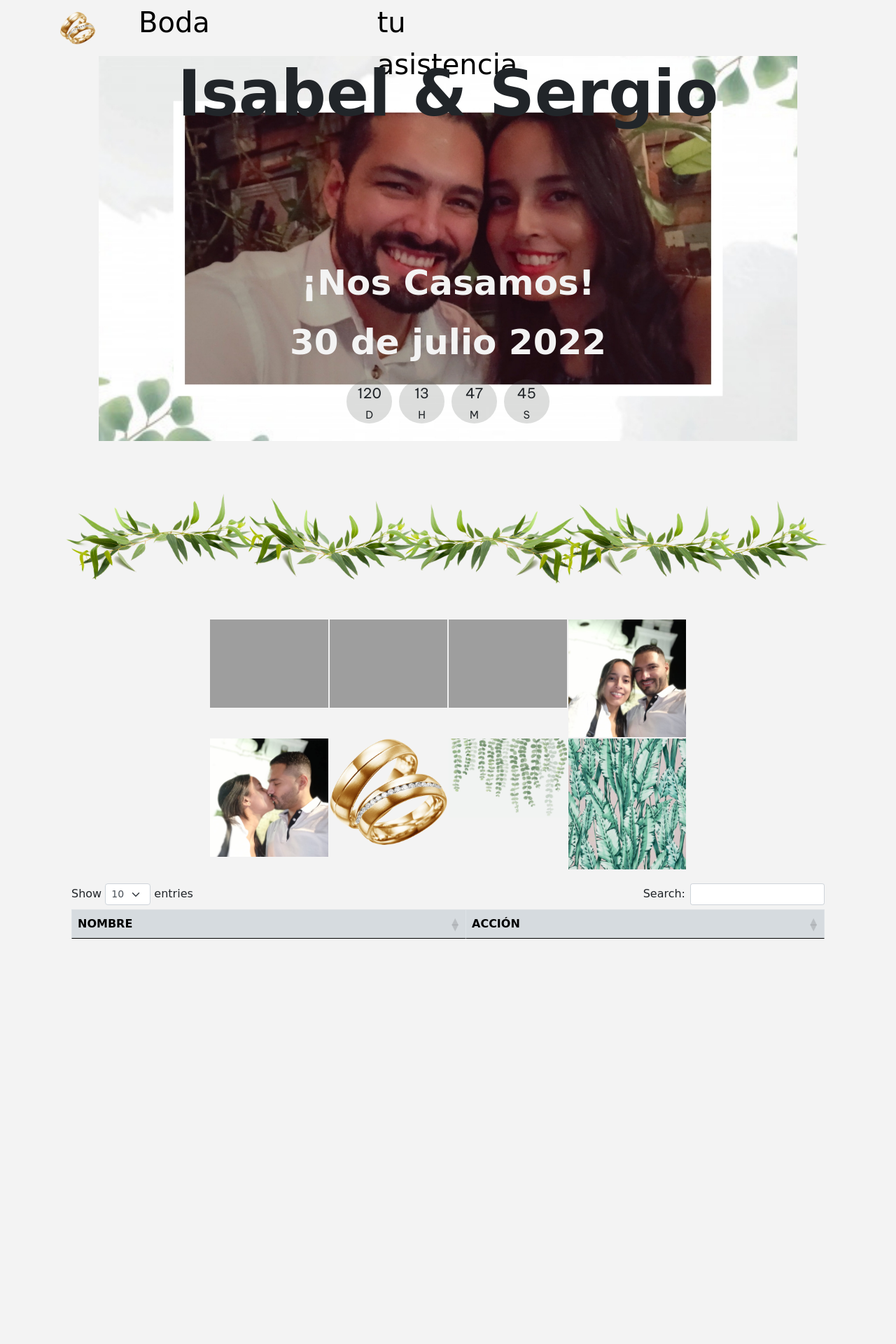
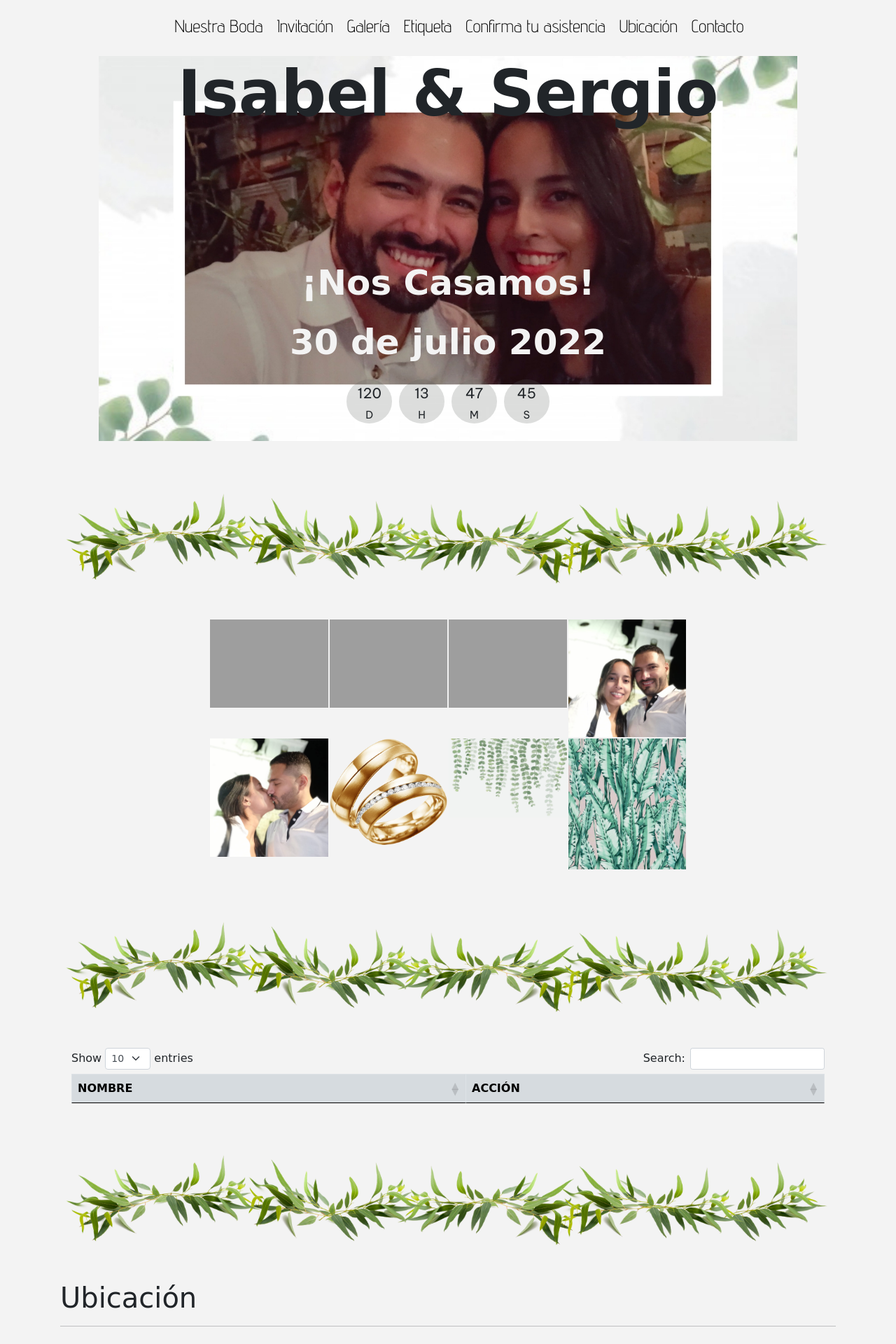
Before and after one commit to sergiofranko/wedding, a PHP site: page / in a window 1280 px wide. Shown: the top 1920 px of the page at 70% size. Before the commit the page ends 1341 px from the top, so only its background shows below. Run offline with PHP 8.4, Linux system fonts and the light colour scheme; lists and menus that the app fills with data are empty; some libraries are stand-ins or nearby versions; some web fonts are replaced; grey boxes are pictures that could not be loaded.

Commit message:
Se suman las otras secciones

```diff
--- a/css/styles.css
+++ b/css/styles.css
@@ -23,6 +23,8 @@ ul {
 .container {
     width: 90%;
     margin: auto;
+    justify-content: center;
+    align-items: center;
 }
 
 .nav-main {
@@ -35,9 +37,6 @@ ul {
     margin: 10px 0;
 }
 
-.nav-brand {
-    width: 50px;
-}
 
 .nav-main ul {
     display: flex;
@@ -47,13 +46,19 @@ ul {
     padding: 10px;
 }
 
+.nav-main ul li a {
+    font-family: 'Advent Pro', sans-serif;
+    font-size: 25px;
+}
+
 .nav-main ul li a:hover {
     border-bottom: 4px solid #000000;
 }
 
 .nav-main ul.nav-menu {
     flex: 1;
-    margin-left: 20px;
+    justify-content: center;
+    margin-left: auto;
 }
 
 .showcase {
--- a/index.htm
+++ b/index.htm
@@ -11,6 +11,7 @@
     <link rel="preconnect" href="https://fonts.googleapis.com">
     <link rel="preconnect" href="https://fonts.gstatic.com" crossorigin>
     <link href="https://fonts.googleapis.com/css2?family=Be+Vietnam+Pro&display=swap" rel="stylesheet">
+    <link href="https://fonts.googleapis.com/css2?family=Advent+Pro:wght@300&display=swap" rel="stylesheet">
     <link rel="stylesheet" type="text/css" href="https://stackpath.bootstrapcdn.com/bootstrap/5.0.0-alpha1/css/bootstrap.min.css">
 	<link rel="stylesheet" type="text/css" href="https://cdn.datatables.net/1.10.22/css/dataTables.bootstrap5.min.css">
     <link rel="stylesheet" href="./css/styles.css">
@@ -24,13 +25,19 @@
 <body>
     <div class="container">
         <nav class="nav-main">
-            <img src="images/anillos.png" alt="anillos" class="nav-brand">
+
             <ul class="nav-menu">
                 <li>
                     <a href="#">Nuestra Boda</a>
                 </li>
                 <li>
+                    <a href="#">Invitación</a>
+                </li>
+                <li>
                     <a href="#">Galería</a>
+                </li>
+                <li>
+                    <a href="#">Etiqueta</a>
                 </li>
                 <li>
                     <a href="#">Confirma tu asistencia</a>
@@ -89,6 +96,11 @@
                 <button id="btn-next" type="button">&gt;</button>
             </div>
         </section>
+
+        <div class="separator">
+            <img src="./images/eucalyptusBranch4.png" alt="Separator" class="separator-image">
+        </div>
+
         <!--CONFIRMACIÓN ASISTENCIA-->
         <section class="assistance-confirmation">
             <div class="container-fluid">
@@ -108,7 +120,57 @@
                 </div>
             </div>
         </section>
+
+        <div class="separator">
+            <img src="./images/eucalyptusBranch4.png" alt="Separator" class="separator-image">
+        </div>
+
+        <!--Mapas de ceremonia y recepción-->
+        <h1>Ubicación</h1>
+        <hr>
+        <section class="location">
+            <div class="map-location">
+                <h1>Ceremonia</h1>
+                <hr>
+                <iframe class="map" src="https://www.google.com/maps/embed?pb=!1m18!1m12!1m3!1d3966.6012323700716!2d-75.58238738600048!3d6.184089528733393!2m3!1f0!2f0!3f0!3m2!1i1024!2i768!4f13.1!3m3!1m2!1s0x8e46825c2f35c667%3A0xb6b5e9ac08d77007!2sParroquia%20La%20Ni%C3%B1a%20Mar%C3%ADa!5e0!3m2!1ses!2sco!4v1648738330220!5m2!1ses!2sco" allowfullscreen="" loading="lazy" referrerpolicy="no-referrer-when-downgrade"></iframe>
+            </div>
+            <div class="map-location">
+                <h1>Recepción</h1>
+                <hr>
+                <iframe class="map" src="https://www.google.com/maps/embed?pb=!1m18!1m12!1m3!1d3966.988851234819!2d-75.55595238600063!3d6.132199529291556!2m3!1f0!2f0!3f0!3m2!1i1024!2i768!4f13.1!3m3!1m2!1s0x8e4683664b3effb3%3A0xf13f8c16c0fbbd33!2sForest%20campestre!5e0!3m2!1ses!2sco!4v1648738374704!5m2!1ses!2sco" allowfullscreen="" loading="lazy" referrerpolicy="no-referrer-when-downgrade"></iframe>
+            </div>
+        </section>
     </div>
+
+    <footer>
+        <div class="footer-container">
+            <ul class="footer-list">
+                <h1>¡Contáctanos!</h1>
+                <h3>Isabel López Flórez</h3>
+                <li>
+                    <ul>
+                        <li>Cel: 3216158431</li>
+                    </ul>
+                </li>
+
+                <h3>Sergio Franco Agudelo</h3>
+                <li>
+                    <ul>
+                        <li>Cel: 3128488564</li>
+                    </ul>
+                </li>
+            </ul>
+            <ul class="footer-list">
+                <li><a href="#">Nuestra Boda</a></li>
+                <li><a href="#">Invitación</a></li>
+                <li><a href="#">Galería</a></li>
+                <li><a href="#">Etiqueta</a></li>
+                <li><a href="#">Confirma tu asistencia</a></li>
+                <li><a href="#">Ubicación</a></li>
+                <li><a href="#">Contacto</a></li>
+            </ul>
+        </div>
+    </footer>
 
     <script src="./js/countdown.js"></script>
     <script type="text/javascript" language="javascript" src="https://code.jquery.com/jquery-3.5.1.js"></script>
```
Also changed, not shown: other parts of css/styles.css (+60 -0 lines).
